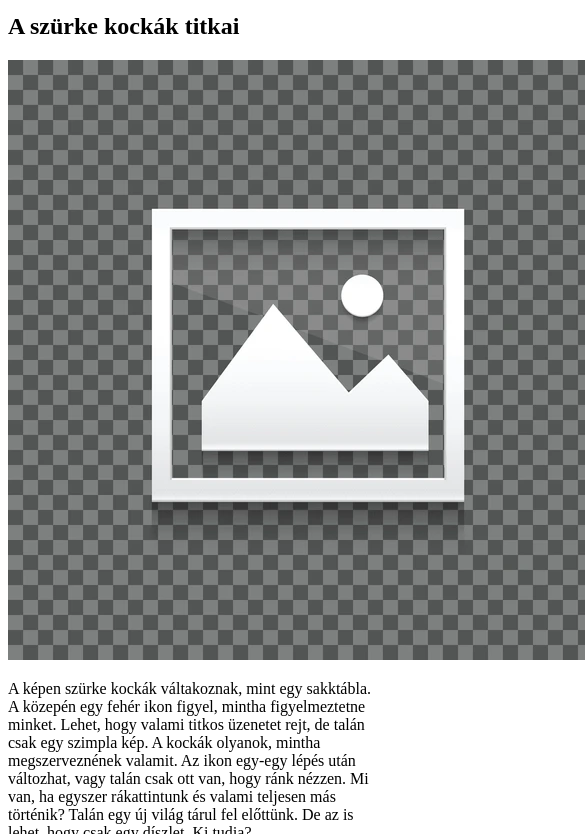
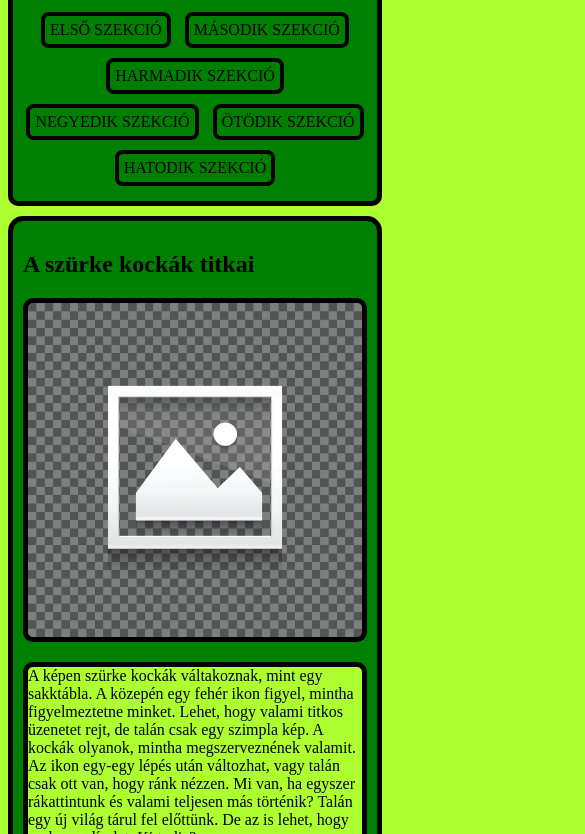
Before and after one commit to someone2332123/reszponziv_oldal_gridekkel, a plain HTML site: page index.html in a window 390 px wide. Shown: the part 123-957 px from the top of the page, 585 px wide, since content can reach past the window. Drawn offline with Linux system fonts and the light colour scheme.

Commit message:
Reszponzív oldal (Házi)

```diff
--- a/index.html
+++ b/index.html
@@ -4,10 +4,10 @@
         <meta charset="UTF-8">
         <meta name="description" content="IKT reszponzív szorgalmi">
         <meta name="keywords" content="Reszponzív, szorgalmi, IKT">
-        <meta name="author" content="Kis Csaba Dénes">
+        <meta name="author" content="Tóth Dániel István">
         <meta name="viewport" content="width=device-width, initial-scale=1.0">
-        <title>Kis Csaba D.</title>
-
+        <title>Házi feladat</title>
+      <link rel="stylesheet" href="stilus.css">
         <link rel="shortcut icon" href="forrasok/blank_image.webp" type="image/x-icon">
     </head>
 
@@ -15,54 +15,54 @@
       <main>
         <header>
             <h1>reszponzív ikt szorgalmi</h1>
-
+        <nav>
                 <a href="#elso_section">Első szekció</a>
                 <a href="#masodik_section">Második szekció</a>
                 <a href="#harmadik_section">Harmadik szekció</a>
                 <a href="#negyedik_section">Negyedik szekció</a>
                 <a href="#otodik_section">Ötödik szekció</a>
                 <a href="#hatodik_section">Hatodik szekció</a>
-
+        </nav>
 
         </header>
 
         <article>
 
-
+              <section id="elso_section">
                 <h2>A szürke kockák titkai</h2>
                 <img src="forrasok/blank_image.webp" alt="Első szekció kép">
                 <p>A képen szürke kockák váltakoznak, mint egy sakktábla. A közepén egy fehér ikon figyel, mintha figyelmeztetne minket. Lehet, hogy valami titkos üzenetet rejt, de talán csak egy szimpla kép. A kockák olyanok, mintha megszerveznének valamit. Az ikon egy-egy lépés után változhat, vagy talán csak ott van, hogy ránk nézzen. Mi van, ha egyszer rákattintunk és valami teljesen más történik? Talán egy új világ tárul fel előttünk. De az is lehet, hogy csak egy díszlet. Ki tudja?</p>
+              </section>
 
-
-
+              <section id="masodik_section">
                 <h2>A fehér ikon titka</h2>
                 <img src="forrasok/blank_image.webp" alt="Második szekció kép">
                 <p>A kép közepén ott figyel a fehér ikont, míg a szürke kockák körülötte táncolnak. Mindenki arra vár, hogy valami történjen, de a kép csendes. A fehér ikon nem mond semmit, csak ott van. Vajon van valami mögötte? Lehet, hogy csak a háttér része. De ki tudja, talán egy pillanatra életre kel, ha megnyomjuk. A kockák pedig olyanok, mintha egy hatalmas játék részei lennének. Az egész egy nagy kérdőjel.</p>
+              </section>
 
-
-
+              <section id="harmadik_section">
                 <h2>A kockák és az ikon</h2>
                 <img src="forrasok/blank_image.webp" alt="Harmadik szekció kép">
                 <p>A kockák világos szürkéje és feketéje már önmagában is figyelemfelkeltő. De miért éppen középen egy fehér ikon? Talán az ikon az, ami igazán fontos, vagy csak egyszerű díszlet. Lehet, hogy egy másik világot rejt. A kockák mintha csak az előteret alkotnák, és a középpontban lévő ikon a főszereplő. De ki tudja, lehet, hogy egy átverés az egész. Csak kattintsunk rá, és kiderül!</p>
+              </section>
 
-
-
+              <section id="negyedik_section">
                 <h2>A szürke világ</h2>
                 <img src="forrasok/blank_image.webp" alt="Negyedik szekció kép">
                 <p>A szürke kockák sorakoznak a képen, és valami izgalmasra készülnek. A közepén egy fehér ikon áll, ami mintha egy kapu lenne. Lehet, hogy ez csak egy egyszerű háttér, de talán többről van szó. Minden kocka más, de együtt alkotják a világot. Az ikon mintha egy titkos ajtó lenne, amit sosem nyitunk ki. De mi van, ha mégis? Talán valami nagy dolog vár ránk, csak rá kell kattintanunk.</p>
+              </section>
 
-
-
+              <section id="otodik_section">
                 <h2>A játék kezdete</h2>
                 <img src="forrasok/blank_image.webp" alt="Ötödik szekció kép">
                 <p>A kockák mintha egy táblajátékot jelképeznének, ahol minden lépés fontos. A fehér ikon középen, egy stratégiai ponton, mintha az első lépésre várna. Mi történik, ha rá kattintunk? Az egész kép egy rejtélyes játék, amit még senki sem nyert meg. Az ikon lehet egy trükk, vagy egy igazi lehetőség. A szürke kockák, mint a sakkfigurák, mind egymást figyelik. A kérdés csak az, hogy mi következik. Képzeld el, ha egy új szintet lépnénk.</p>
+              </section>
 
-
-
+              <section id="hatodik_section">
                 <h2>A kockák élete</h2>
                 <img src="forrasok/blank_image.webp" alt="Hatodik szekció kép">
                 <p>A kockák egy sorozatot alkotnak, ahol minden egyes darabnak megvan a maga helye. A középső fehér ikon talán az a pont, ahol minden összefonódik. Vajon mi történik, ha egy kockát eltávolítunk? A kép dinamikájája megváltozik. Az egész egy izgalmas kérdés: mi lenne, ha a kockák élete lenne a tét? Talán az ikon egy titkot rejt, amit csak a bátor felfedezők találhatnak meg. Minden döntés új irányba vihet minket.</p>
-
+              </section>
 
 
 
--- a/stilus.css
+++ b/stilus.css
@@ -1,5 +1,7 @@
 body {
 
+    background-color: greenyellow;
+}
 header {
     background-color: green;
     text-transform: uppercase;
@@ -15,6 +17,8 @@ a {
     margin: 5px;
     white-space: nowrap; /* chatgpt kód */
     display: inline-block; /*chatgpt kód */
+    text-decoration: none;
+    padding: 5px;
 
 }
 
@@ -29,10 +33,12 @@ img {
 
     border: 5px solid black;
     border-radius: 10px;
+    width: 100%;
+    height: auto;
 }
 section {
     margin-top: 10px;
-    padding: 5px;
+    padding: 10px;
     border: 5px solid black;
     border-radius: 15px;
     background-color: green;
@@ -43,11 +49,38 @@ p {
     background-color: greenyellow;
 }
 article {
+    gap: 10px;
+    display: grid;
+    grid-template-columns: 1fr 1fr 1fr 1fr;
+}
 
-    gap: 10px;
+@media (max-width: 800px) {
+    article{
+        gap: 10px;
+        display: grid;
+        grid-template-columns: 1fr 1fr;
+    }
 }
+
+@media (max-width: 500px) {
+    article{
+        gap: 10px;
+        display: grid;
+        grid-template-columns: 1fr;
+    }
+
+}
+
 #bekezdes_footer {
     background-color: green;
     border: 5px solid black;
     font-size: large;
 }
+
+header{
+border: 5px black solid;
+text-align: center;
+}
+a:hover{
+    background-color: greenyellow;
+}
```
